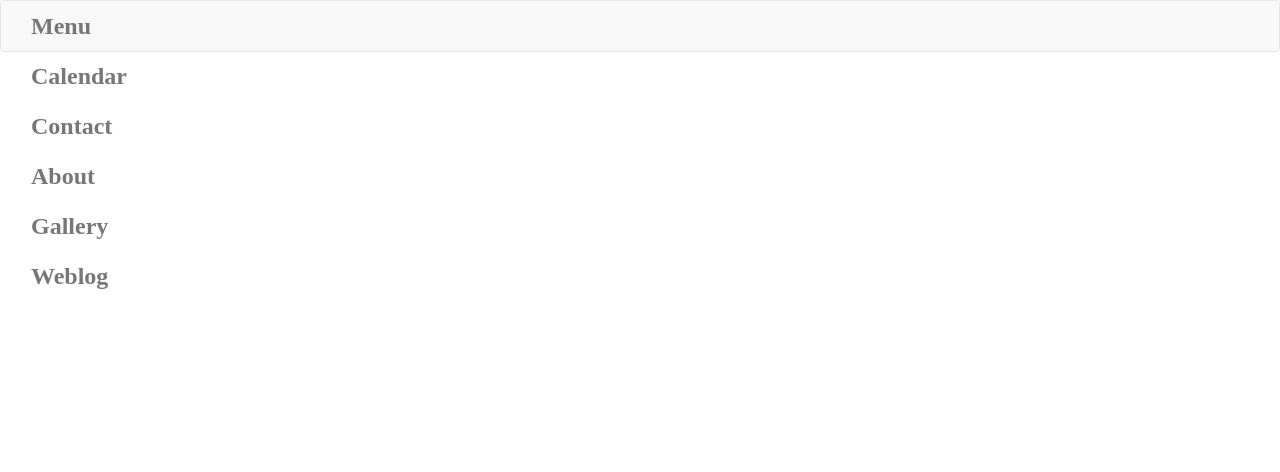
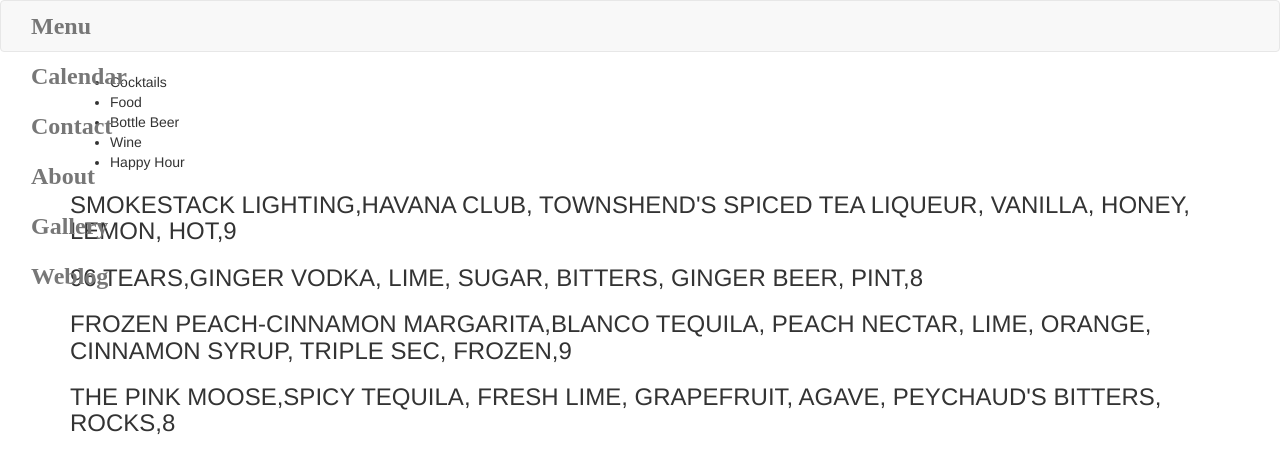
Before and after one commit to SiR-Frazier/Dig-A-Pony, an Angular app: page /menu in a window 1280 px wide. Shown: the top 472 px of the page. Built offline with nearby package versions, Linux system fonts and the light colour scheme; a web font is replaced by a local one.

Commit message:
add constructor for menu items. items are visible, but it does not look pretty

```diff
--- a/src/app/menu/menu.component.html
+++ b/src/app/menu/menu.component.html
@@ -1,3 +1,14 @@
-<div class= "container">
-
+<ul id="menu-nav">
+  <li>Cocktails</li>
+  <li>Food</li>
+  <li>Bottle Beer</li>
+  <li>Wine</li>
+  <li>Happy Hour</li>
+</ul>
+<div class="site-body">
+  <div class= "scroll-pane">
+    <div *ngFor="let item of items">
+      <h3>{{item.name}},{{item.description}},{{item.price}}</h3>
+    </div>
+  </div>
 </div>
--- a/src/app/menu/menu.component.ts
+++ b/src/app/menu/menu.component.ts
@@ -7,7 +7,12 @@ import { Item } from '../item.model';
   styleUrls: ['./menu.component.css']
 })
 export class MenuComponent {
-
+  items: Item[] = [
+    new Item("SMOKESTACK LIGHTING", "HAVANA CLUB, TOWNSHEND'S SPICED TEA LIQUEUR, VANILLA, HONEY, LEMON, HOT", 9),
+    new Item("96 TEARS","GINGER VODKA, LIME, SUGAR, BITTERS, GINGER BEER, PINT", 8),
+    new Item("FROZEN PEACH-CINNAMON MARGARITA","BLANCO TEQUILA, PEACH NECTAR, LIME, ORANGE, CINNAMON SYRUP, TRIPLE SEC, FROZEN", 9),
+    new Item ("THE PINK MOOSE","SPICY TEQUILA, FRESH LIME, GRAPEFRUIT, AGAVE, PEYCHAUD'S BITTERS, ROCKS", 8)
+  ];
   constructor() { }
 
 }
```
